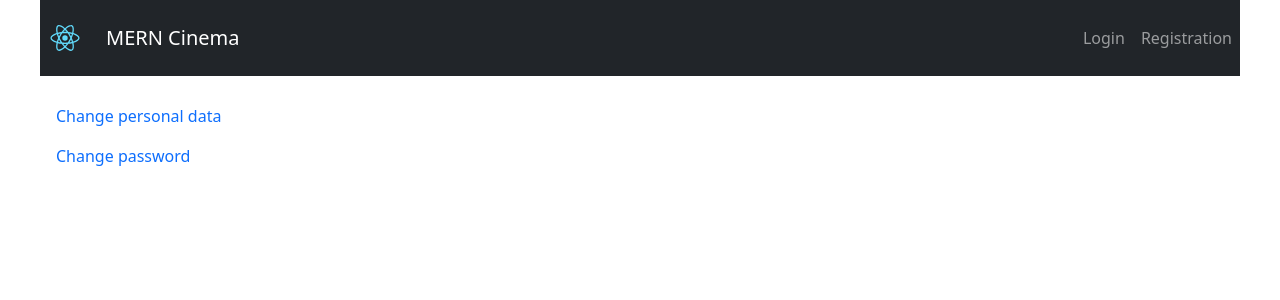
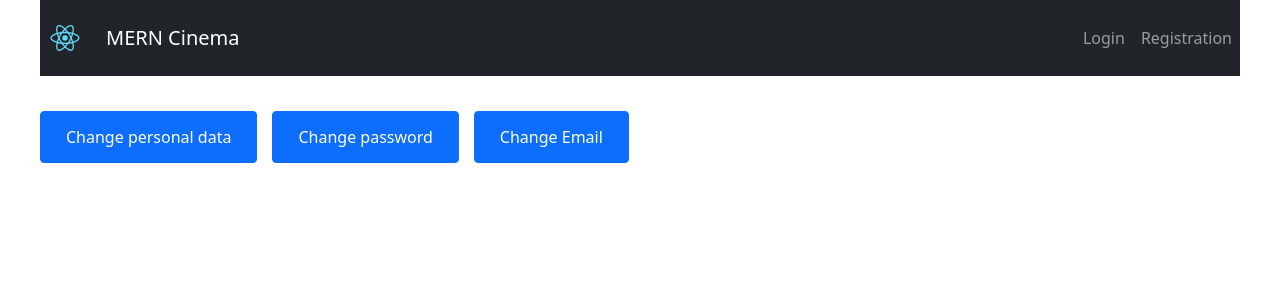
Before and after one commit to VladimirUman/cinema, a React (Create React App) app: page /account in a window 1280 px wide. Shown: the top 300 px of the page. Built offline with nearby package versions, Linux system fonts and the light colour scheme; no server answers.

Commit message:
added users list

```diff
--- a/src/app/index.js
+++ b/src/app/index.js
@@ -2,7 +2,7 @@ import React from 'react'
 import { BrowserRouter as Router, Route, Switch } from 'react-router-dom'
 
 import { NavBar } from '../components'
-import { MoviesList, MoviesInsert, MoviesUpdate, ConfirmRegistration, ResetPassword, ConfirmNewPassword, UserLogin, UserRegistration, UserAccount, ChangePassword, UpdateAccount} from '../pages'
+import { MoviesList, MoviesInsert, MoviesUpdate, ConfirmRegistration, ResetPassword, ConfirmNewPassword, UserLogin, UserRegistration, UserAccount, ChangePassword, UpdateAccount, UsersList} from '../pages'
 
 import 'bootstrap/dist/css/bootstrap.min.css'
 
@@ -23,6 +23,8 @@ function App() {
                 <Route path="/auth/confirm-registration" exact component={ConfirmRegistration} />
                 <Route path="/account/change-password" exact component={ChangePassword} />
                 <Route path="/account/update-account" exact component={UpdateAccount} />
+                <Route path="/account/users-list" exact component={UsersList} />
+
             </Switch>
         </Router>
     )
--- a/src/pages/account/UserAccount.jsx
+++ b/src/pages/account/UserAccount.jsx
@@ -5,7 +5,11 @@ import api from '../../api'
 
 import styled from 'styled-components'
 
-
+const Button = styled.button.attrs({
+    className: `btn btn-primary`,
+})`
+    margin: 15px 15px 15px 0px;
+`
 
 const Wrapper = styled.div`
     padding: 0 40px 40px 40px;
@@ -34,13 +38,21 @@ function Account() {
              <Title>{user.name}</Title>
              <Title>{user.lastName}</Title>
              <Title>{user.email}</Title>
-
-                <Link to="/account/update-account" className="nav-link">
+        <Button>
+             <Link  to="/account/update-account" className="btn btn-primary">
                Change personal data
              </Link>
-                <Link to="/account/change-password" className="nav-link">
+        </Button>
+        <Button>
+              <Link  to="/account/change-password" className="btn btn-primary">
                Change password
         </Link>
+        </Button>
+        <Button>
+              <Link  to="/account/change-password" className="btn btn-primary">
+               Change Email
+        </Link>
+        </Button>
      </Wrapper>
      );
 }
--- /dev/null
+++ b/src/pages/account/UsersList.jsx
@@ -0,0 +1,63 @@
+import React, {useCallback, useState, useEffect } from 'react'
+import ReactTable from 'react-table'
+import api from '../../api'
+
+import styled from 'styled-components'
+
+import 'react-table/react-table.css'
+
+const Wrapper = styled.div`
+    padding: 0 40px 40px 40px;
+`
+
+function UsersList() {
+    const [users, setUsers] = useState({});
+
+
+   const fetchData = useCallback(async () => {
+
+       await api.getUsers().then(response => {
+           setUsers(response.data.data)
+          })
+      }, []);
+
+      useEffect(() => {
+               fetchData();
+      },[fetchData]);
+
+        const columns = [
+            {
+                Header: 'Name',
+                accessor: 'name',
+            },
+            {
+                Header: 'LastName',
+                accessor: 'lastName',
+            },
+            {
+                Header: 'Email',
+                accessor: 'email',
+            },
+        ]
+
+        let showTable = true
+        if (!users.length) {
+            showTable = false
+        }
+
+        return (
+            <Wrapper>
+                {showTable && (
+                    <ReactTable
+                        data={users}
+                        columns={columns}
+                        defaultPageSize={10}
+                        showPageSizeOptions={false}
+                        minRows={0}
+                    />
+                )}
+            </Wrapper>
+        )
+    }
+
+export default UsersList
--- a/src/pages/index.js
+++ b/src/pages/index.js
@@ -9,6 +9,7 @@ import UserLogin from './auth/UserLogin'
 import ChangePassword from './account/ChangePassword'
 import UserAccount from './account/UserAccount'
 import UpdateAccount from './account/UpdateAccount'
+import UsersList from './account/UsersList'
 
 export {
     MoviesList,
@@ -21,5 +22,7 @@ export {
     UserLogin,
     ChangePassword,
     UserAccount,
-    UpdateAccount
+    UpdateAccount,
+    UsersList
+
 }
```
Lines whose indentation alone changed are shown as unchanged.
